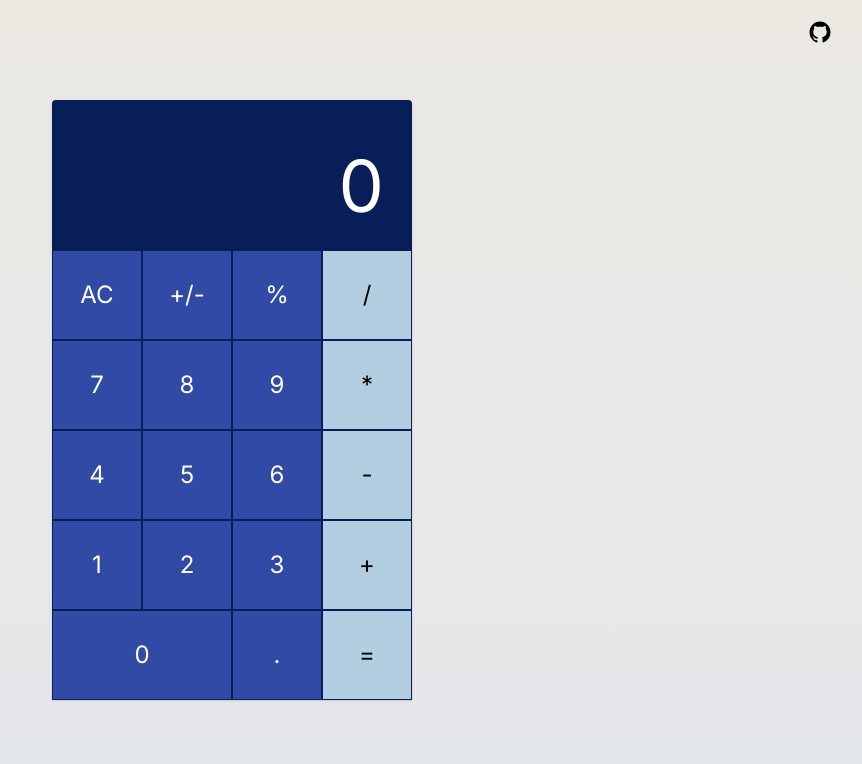
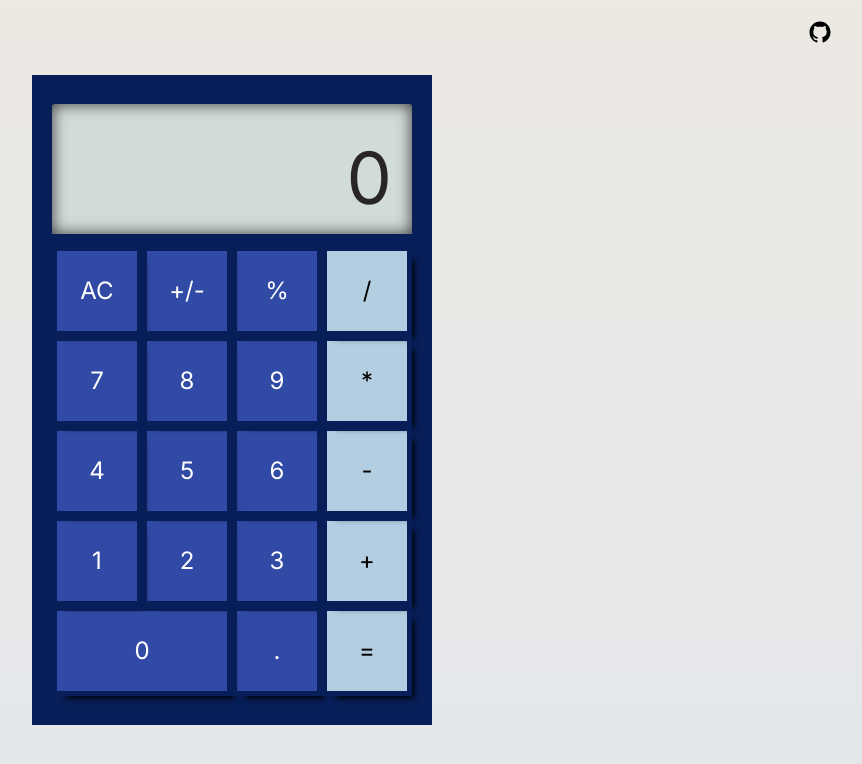
Before and after one commit to elinoza/calculator, a Next.js app: page / in a window 1280 px wide. Shown: the top 764 px of the page, without its empty margins (408-1270 px from the left). Built offline with nearby package versions, Linux system fonts and the light colour scheme.

Commit message:
shadow added

```diff
--- a/app/globals.css
+++ b/app/globals.css
@@ -2,30 +2,13 @@
 @tailwind components;
 @tailwind utilities;
 
-:root {
-  --foreground-rgb: 0, 0, 0;
-  --background-start-rgb: 214, 219, 220;
-  --background-end-rgb: 255, 255, 255;
-}
-
-@media (prefers-color-scheme: dark) {
-  :root {
-    --foreground-rgb: 255, 255, 255;
-    --background-start-rgb: 0, 0, 0;
-    --background-end-rgb: 0, 0, 0;
-  }
-}
-.but {
+input {
+  /* box-shadow: inset 0 0 10px #9d9d9d; */
   width: 90px;
   height: 90px;
   display: flex;
   align-items: center;
   justify-content: center;
   cursor: pointer;
+  border: 5px solid #081e58;
 }
-
-@layer utilities {
-  .text-balance {
-    text-wrap: balance;
-  }
-}
--- a/app/page.tsx
+++ b/app/page.tsx
@@ -4,7 +4,7 @@ import { IoLogoGithub } from "react-icons/io";
 
 export default function Home() {
   return (
-    <main className="flex relative min-h-screen bg-gradient-to-t from-[#E4E7EB] to-[#ECE9E3] flex-col items-center justify-center p-24">
+    <main className="flex relative min-h-screen bg-gradient-to-t from-[#E4E7EB] to-[#ECE9E3] flex-col items-center justify-center ">
       <span className="absolute top-5 right-10 text-2xl">
         <a href="https://github.com/elinoza/calculator" target="_blank">
           <IoLogoGithub />
--- a/components/Calculator.tsx
+++ b/components/Calculator.tsx
@@ -103,10 +103,11 @@ const Calculator = () => {
   }, [display]);
 
   return (
-    <div className="w-[360px] shadow">
-      <header className=" w-full flex overflow-hidden items-end justify-end text-7xl relative h-[150px] text-white p-7 rounded-t bg-[#081E58]">
+    <div className="bg-[#081E58] w-[400px] h-[650px] flex items-center justify-center">
+      <div className="w-[360px]   ">
+        <header className=" w-full flex overflow-hidden items-end justify-end text-7xl mb-3 relative h-[130px] text-stone-800  p-5 shadow-header rounded-t bg-[#D1DBDA]">
           {operation && (
-          <span className="text-sm text-stone-300 absolute top-2 right-2 p-2">
+            <span className="text-sm text-stone-700 absolute top-2 right-2 p-2">
               {operation}
             </span>
           )}
@@ -121,7 +122,7 @@ const Calculator = () => {
                 <input
                   type="button"
                   value={operator}
-                className=" but border  border-[#081E58] text-white text-center text-2xl"
+                  className="shadow-operator  focus:shadow-header text-white text-center text-2xl"
                   onClick={handleTopOperators}
                   key={i}
                 />
@@ -135,7 +136,7 @@ const Calculator = () => {
                   value={num}
                   className={clsx(
                     num == 0 ? "!w-[180px]" : "",
-                  "but p-2 border  border-[#081E58] flex-wrap text-center text-2xl text-white "
+                    "shadow-operator flex-wrap text-center text-2xl text-white focus:shadow-header "
                   )}
                   onClick={handleValue}
                   key={num}
@@ -148,7 +149,7 @@ const Calculator = () => {
               <input
                 type="button"
                 value={operator}
-              className="but border  text-black border-[#081E58]  text-center text-2xl "
+                className="shadow-operator text-black  text-center text-2xl focus:shadow-header "
                 onClick={handleOperation}
                 key={i}
               />
@@ -156,6 +157,7 @@ const Calculator = () => {
           </aside>
         </main>
       </div>
+    </div>
   );
 };
 export default Calculator;
--- a/tailwind.config.js
+++ b/tailwind.config.js
@@ -7,6 +7,10 @@ module.exports = {
   ],
   theme: {
     extend: {
+      boxShadow: {
+        operator: "8px 8px 6px -6px black",
+        header: "inset 0 0 15px #363636",
+      },
       backgroundImage: {
         "gradient-radial": "radial-gradient(var(--tw-gradient-stops))",
         "gradient-conic":
```
Lines whose indentation alone changed are shown as unchanged.
